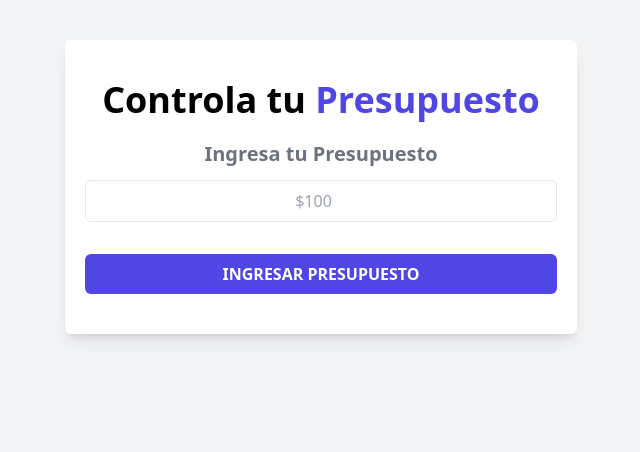
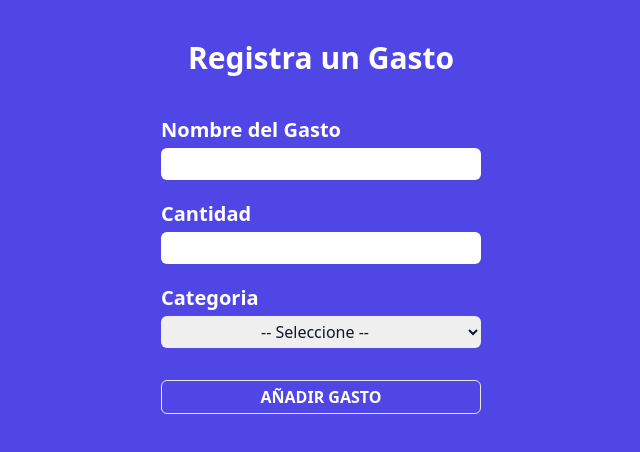
Before and after one commit to AtochePascual-Dev/Control-Presupuesto-React, a React (Vite) app: page / in a window 1280 px wide. Shown: the top 452 px of the page, without its empty margins (319-959 px from the left). Built offline with nearby package versions, Linux system fonts and the light colour scheme.

Commit message:
[FEATURE] modal component

```diff
--- a/index.html
+++ b/index.html
@@ -8,7 +8,7 @@
   <title>Control Presupuesto</title>
 </head>
 
-<body class="min-h-screen pt-10 bg-gray-100">
+<body class="bg-gray-100">
   <div id="root"></div>
   <script type="module" src="/src/main.jsx"></script>
 </body>
--- a/src/App.jsx
+++ b/src/App.jsx
@@ -2,23 +2,26 @@ import { useEffect, useState } from "react"
 import Header from "./components/Header"
 import NuevoPresupuesto from "./components/NuevoPresupuesto"
 import ControlPresupuesto from "./components/ControlPresupuesto";
+import Modal from "./components/Modal";
 
 function App() {
-  const [presupuesto, setPresupuesto] = useState(0);
+  const [presupuesto, setPresupuesto] = useState(Number(localStorage.getItem('presupuesto')) || 0);
   const [esValidoPresupuesto, setEsValidoPresupuesto] = useState(false);
 
   useEffect(() => {
     if (presupuesto > 0) {
       setEsValidoPresupuesto(true);
     };
+
+    localStorage.setItem('presupuesto', presupuesto);
   }, [presupuesto]);
 
 
   return (
-    <div className="w-11/12 max-w-lg mx-auto px-5 py-10  rounded-md bg-white shadow-lg">
+    <div className="pt-10 h-screen overflow-hidden">
       <Header />
 
-      <main >
+      <main className="w-11/12 max-w-lg mx-auto mb-10 px-5 py-10 rounded-md bg-white shadow-lg">
         {
           esValidoPresupuesto
             ?
@@ -31,6 +34,8 @@ function App() {
               setPresupuesto={setPresupuesto}
             />
         }
+
+        <Modal />
       </main>
 
     </div>
--- a/src/components/Header.jsx
+++ b/src/components/Header.jsx
@@ -1,6 +1,6 @@
 const Header = () => {
   return (
-    <header className="mb-5">
+    <header className="mb-10">
       <h1 className="text-4xl text-center font-extrabold">Controla tu <span className="text-indigo-600"> Presupuesto</span></h1>
     </header>
   )
--- /dev/null
+++ b/src/components/Modal.jsx
@@ -0,0 +1,82 @@
+const Modal = () => {
+
+  const handleRegistrarGasto = (event) => {
+    event.preventDefault();
+
+  }
+
+  return (
+    <div className="fixed left-0 right-0 top-0 bottom-0 translate-x-0 transition-all duration-500 px-5 py-10 text-white bg-indigo-600">
+
+      <form
+        className="max-w-xs mx-auto"
+        onSubmit={handleRegistrarGasto}
+      >
+        <legend className="mb-10 text-3xl font-bold text-center text-white">
+          Registra un Gasto
+        </legend>
+
+        <div className="mb-5">
+          <label
+            htmlFor="gasto"
+            className="block mb-1 font-semibold text-xl"
+          >
+            Nombre del Gasto
+          </label>
+
+          <input
+            id="gasto"
+            type="text"
+            className="w-full py-1 px-2 rounded-md outline-none text-gray-700"
+          />
+        </div>
+
+        <div className="mb-5">
+          <label
+            htmlFor="cantidad"
+            className="block mb-1 font-semibold text-xl"
+          >
+            Cantidad
+          </label>
+
+          <input
+            id="cantidad"
+            type="number"
+            className="w-full py-1 px-2 rounded-md outline-none text-gray-700"
+          />
+        </div>
+
+        <div className="mb-5">
+          <label
+            htmlFor="categoria"
+            className="block mb-1 font-semibold text-xl"
+          >
+            Categoria
+          </label>
+
+          <select
+            id="categoria"
+            className="w-full py-1 px-2 text-center rounded-md outline-none text-white-700 cursor-pointer text-gray-900"
+          >
+            <option value="">-- Seleccione --</option>
+            <option value="ahorro">Ahorro</option>
+            <option value="casa">Casa</option>
+            <option value="comida">Comida</option>
+            <option value="ocio">Ocio</option>
+            <option value="salud">Salud</option>
+            <option value="suscripciones">Suscripciones</option>
+          </select>
+        </div>
+
+        <input
+          type="submit"
+          value="Añadir Gasto"
+          className="w-full mt-3 p-1 font-bold uppercase rounded-md cursor-pointer transition-colors duration-500 text-white border hover:bg-blue-800 hover:border-none"
+        />
+      </form>
+
+    </div>
+  )
+}
+
+export default Modal
```
